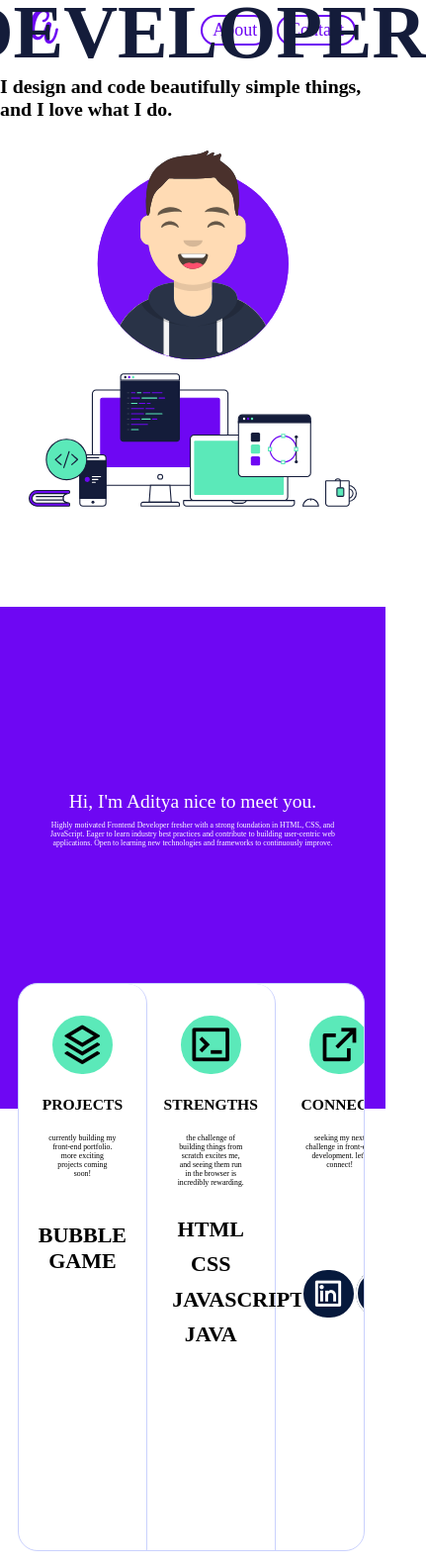
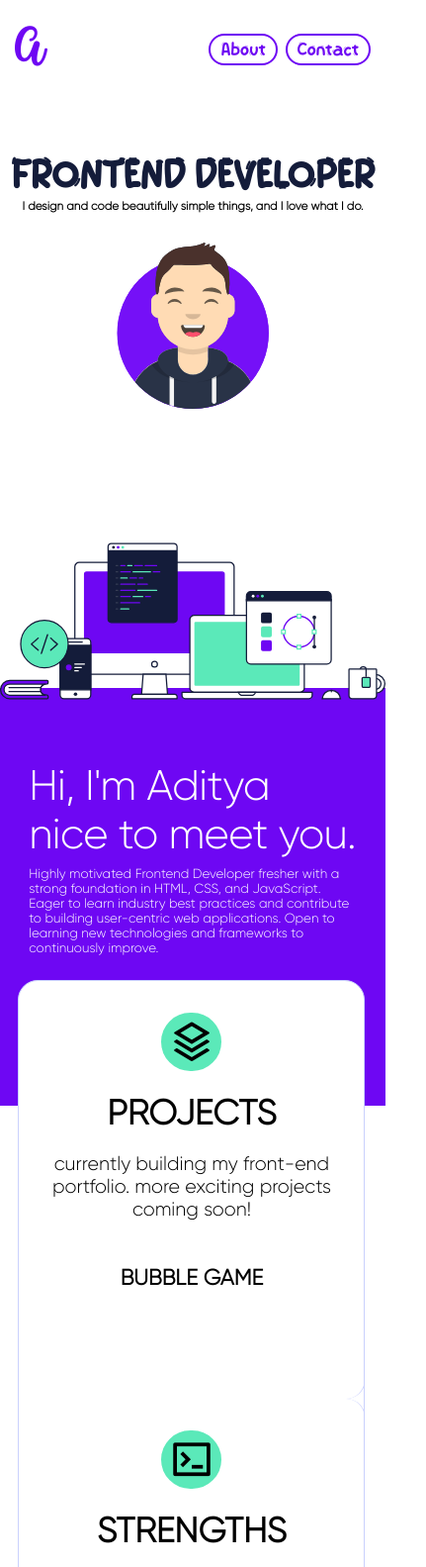
Before and after one commit to adi771501/portfolio, a plain HTML site: page index.html in a window 390 px wide. Shown: the top 1583 px of the page at 99% size, 431 px wide, since content can reach past the window. Drawn offline with nearby package versions, Linux system fonts and the light colour scheme.

Commit message:
responsive

```diff
--- a/style.css
+++ b/style.css
@@ -1,10 +1,15 @@
 @font-face {
     font-family: gilroy;
     src: url(./Radomir\ Tinkov\ -\ Gilroy-Light.woff2);
+}
+@font-face {
     font-family: bouncyl;
     src: url(./Bouncyl.woff2);
+}
+@font-face {
     font-family: holiday start;
     src:url(./holiday-start.regular.woff2)
+
 }
 *{
     padding: 0px;
@@ -269,76 +274,87 @@ justify-content: center;
     color: #fff;
     background-color: #06193c;
 }
-@media (max-width: 768px) {
+@media (max-width: 800px ){
     .nav{
-        height: 50px;
-        padding: 30px;
+        height: 100px;
+        padding: 40px;
     }
     .logo h1{
-        font-size: 35px;
+        font-size: 45px;
         font-family: holiday start;
     }
     .navPart2 h2{
-       font-size: 18px;
-        padding: 3px 10px;
+       font-size: 20px;
+        padding: 5px 15px;
     }
-
+    .about{
+        overflow: hidden;
+        height: 41vh;
+        margin-top: 40px;
+    }
     .about h1{
-        font-size: 9vh;
+        font-size: 9vw;
     }
     .about h2{
-        margin-bottom: 30px;
-        font-size: 2.35vh;
+        margin-bottom: 40px;
+        font-size: 2.5vw;
     }
     .about img{
-        height: 25vh;
-        max-width: 100vw;
+        height: 20vh;
+    }
+    .bottomimg{
+        height:51vw;
     }
     .bottomimg img{
-        width: 85%;
-        height: 56vh;
+
+        width: 100%;
+        height: 39vh;
     }
     .section{
-        height: 60vh;
+        height: 50vh;
     }
     .section2{
-        width: 80%;
+        width: 90%;
     }
     .section2 h1{
-        font-size: 5vw;
-        font-weight: 400;
+        font-size: 6vw;
     }
     .section2 h2{
-        font-size: 2vw;
-        margin-bottom: 70px;
+        font-size: 2.5vw;
+        margin-bottom: 100px;
     }
     .box1{
         padding: 30px 30px;
+        width: 33.3%;
     }
     .box1 h1{
-        font-family: gilroy;
         font-size: 4vw;
-        text-transform: uppercase;
     }
     .box1 h3{
-
         font-size: 2vw;
     }
     .box2{
         padding: 30px 30px;
+        width: 33.3%;
     }
     .box3{
         padding: 30px 30px;
+        height: 30vh;
+        width:33.3% ;
+
     }
-
     .box2 h1{
         font-size: 4vw;
     }
     .box2 h3{
         font-size: 2vw;
     }
+    .pannel{
+        height: 38vh;
+    }
     .skills{
-        height: 18vh;
+        height: 12vh;
+        width: 25vw;
     }
     .box3 h1{
         font-size: 4vw;
@@ -346,5 +362,108 @@ justify-content: center;
     .box3 h3{
         font-size: 2vw;
     }
+    .media{
+        width: 12vh;
+    }
+    .media i{
+        font-size:25px ;
+    }
 
 }
+@media (max-width: 600px) {
+    .nav{
+        height: 50px;
+        padding: 50px 15px;
+    }
+    .logo h1{
+        font-size: 40px;
+    }
+    .navPart2 h2{
+       font-size: 18px;
+        padding: 3px 10px;
+    }
+    .about{
+        margin-top: 10px;
+        height: 90vw;
+        overflow: hidden;
+    }
+    .about h1{
+        font-size:9.5vw;
+    }
+    .about h2{
+        margin-bottom: 30px;
+        font-size: 3vw;
+    }
+    .about img{
+        height: 20vh;
+        max-width: 100vw;
+    }
+    .bottomimg{
+        height: 60vw;
+    }
+    .bottomimg img{
+        width: 100%;
+        height: 39.5vh;
+    }
+    .section2{
+        width: 85%;
+    }
+    .section2 h1{
+        font-size: 11vw;
+        letter-spacing: -0.6px;
+        text-align: left;
+    }
+    .section2 h2{
+        font-size: 3.4vw;
+        margin-bottom: 70px;
+        text-align: left;
+    }
+    .pannel{
+        height: auto;
+        flex-direction: column;
+
+    }
+    .box1{
+        height: 50vh;
+        width: 90vw;
+        padding:  30px;
+
+    }
+    .box1 h1{
+        font-size: 9vw;
+    }
+    .box1 h3{
+
+        font-size: 5vw;
+    }
+    .box2{
+        height: 69vh;
+        width: 90vw;
+        padding:  30px;
+    }
+    .box3{
+        height: 50vh;
+        width: 90vw;
+        padding:  30px;
+    }
+
+    .box2 h1{
+        font-size: 9vw;
+    }
+    .box2 h3{
+        font-size: 5vw;
+    }
+    .skills{
+        height: 18vh;
+        width: 35vw;
+    }
+    .box3 h1{
+        font-size: 9vw;
+    }
+    .box3 h3{
+        font-size: 5vw;
+    }
+    .media{
+        width: 40vh;
+    }
+}
```
